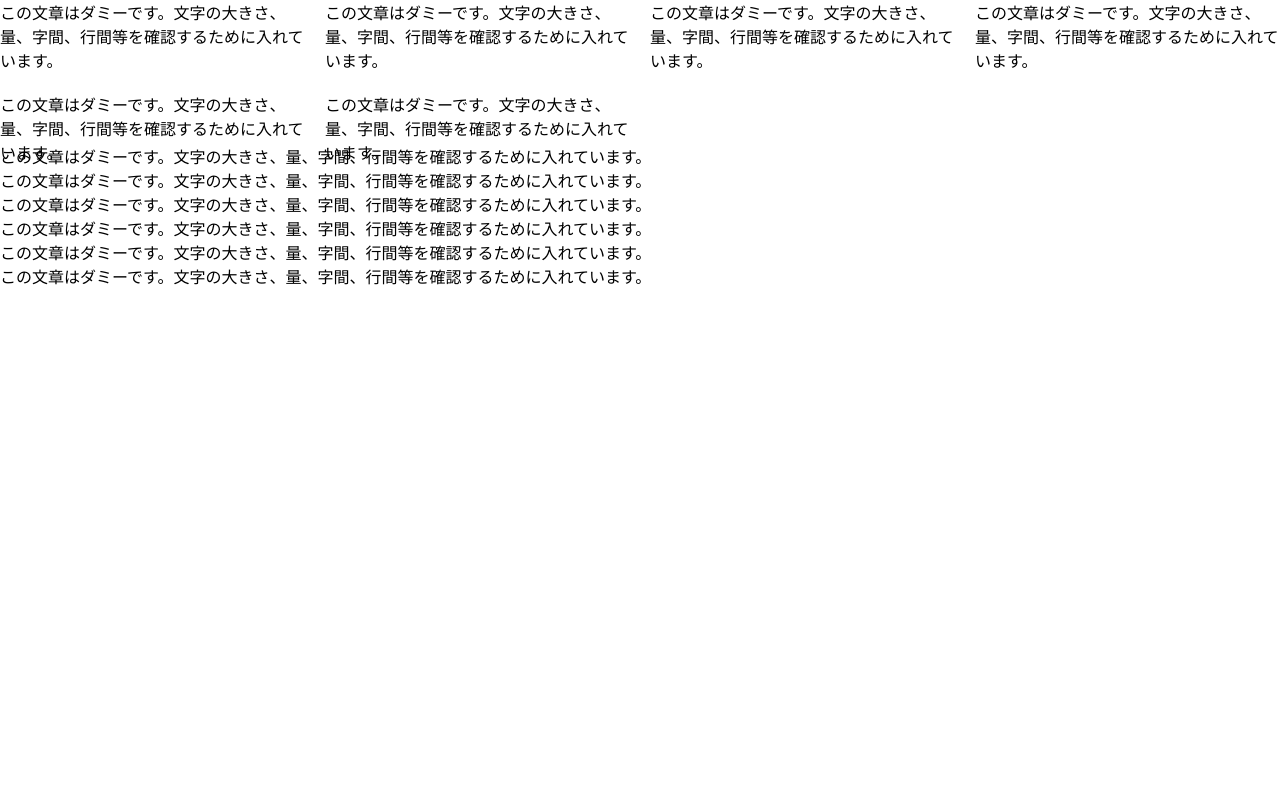
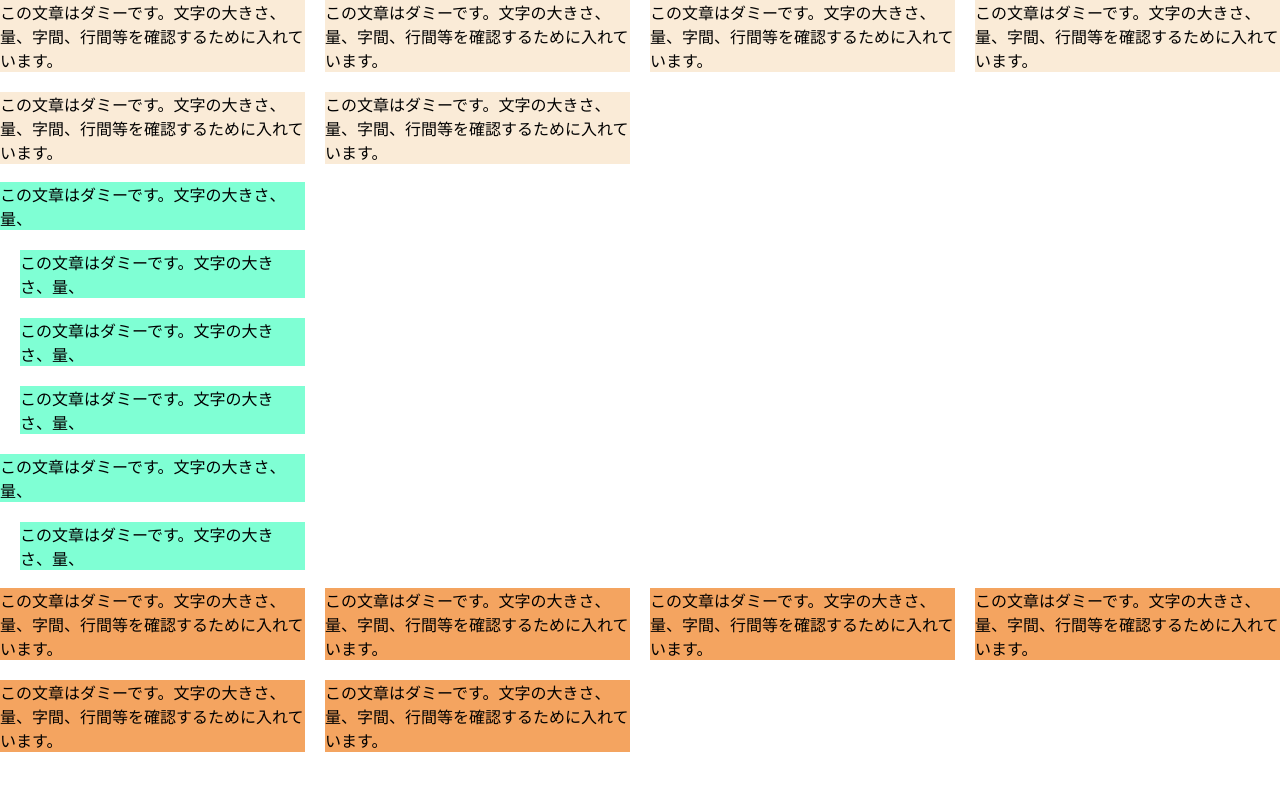
Before and after one commit to shunmakk/htmlcss_strength, a plain HTML site: page Lesson4/index.html in a window 1280 px wide. Drawn offline with Linux system fonts and the light colour scheme.

Commit message:
gridまで

```diff
--- a/Lesson4/css/index.css
+++ b/Lesson4/css/index.css
@@ -8,6 +8,7 @@
 
 .cardList__item{
     margin-top: 20px;
+    background-color: antiquewhite;
 }
 
 @media screen and (min-width:768px),print{
@@ -60,3 +61,84 @@
       flex-direction: column;
       margin-top: -20px;
   }
+
+  .cardList__item02{
+      margin-top: 20px;
+      background-color: aquamarine;
+  }
+
+
+/*-- pcレイアウト共通の設定--*/
+@media screen and (min-width: 768px),print {
+    .cardList02{
+        flex-direction: row;
+        flex-wrap: wrap;
+    }
+    .cardList__item02{
+        margin-left: 20px;
+    }
+}
+
+/*-- 768px~991pxのみ2カラム--*/
+@media screen and (min-width: 768px) and (max-width: 991px),print{
+ .cardList02{
+     width: calc((100% - 20px) / 2);
+ }
+ .cardList__item02:nth-child(2n+1){
+   margin-left: 0;
+ }
+}
+
+/*-- 992px~1199pxのみ3カラム--*/
+@media screen and (min-width: 992px) and (max-width: 1199px),print{
+    .cardList02{
+        width: calc((100% - 40px) / 3);
+    }
+    .cardList__item02:nth-child(3n+1){
+      margin-left: 0;
+    }
+}
+
+/*-- 1200px以上4カラム--*/
+@media screen and (min-width: 1200px) ,print{
+    .cardList02{
+        width: calc((100% - 60px) / 4);
+    }
+    .cardList__item02:nth-child(4n+1){
+      margin-left: 0;
+    }
+}
+
+
+
+
+
+/*--  display:grid --*/
+
+.cardList03{
+    display: grid;
+    gap: 20px; /*アイテム間の余白を20px*/
+}
+
+.cardList__item03{
+    background: sandybrown;
+}
+
+
+@media screen and (min-width: 768px),print {
+    .cardList03{
+     grid-template-columns: repeat(2,1fr); /*均等2カラム*/
+    }
+}
+
+@media screen and (min-width: 992px),print {
+    .cardList03{
+     grid-template-columns: repeat(3,1fr); /*均等3カラム*/
+    }
+}
+
+@media screen and (min-width: 1200px),print {
+    .cardList03{
+     grid-template-columns: repeat(4,1fr);/*均等4カラム*/
+    }
+}
--- a/Lesson4/index.html
+++ b/Lesson4/index.html
@@ -21,16 +21,43 @@
     <li class="cardList__item">この文章はダミーです。文字の大きさ、量、字間、行間等を確認するために入れています。</li>
 </ul>
 
-<!--  flex-start　＋ marginでのカードレイアウト -->
+
+&nbsp;
+&nbsp;
+&nbsp;
+&nbsp;
+
+
+<!--  flex-start　＋ marginでのカードレイアウト  なんかうまくいかない -->
 
 <ul class="cardList02">
-    <li class="cardList__item02">この文章はダミーです。文字の大きさ、量、字間、行間等を確認するために入れています。</li>
-    <li class="cardList__item02">この文章はダミーです。文字の大きさ、量、字間、行間等を確認するために入れています。</li>
-    <li class="cardList__item02">この文章はダミーです。文字の大きさ、量、字間、行間等を確認するために入れています。</li>
-    <li class="cardList__item02">この文章はダミーです。文字の大きさ、量、字間、行間等を確認するために入れています。</li>
-    <li class="cardList__item02">この文章はダミーです。文字の大きさ、量、字間、行間等を確認するために入れています。</li>
-    <li class="cardList__item02">この文章はダミーです。文字の大きさ、量、字間、行間等を確認するために入れています。</li>
+    <li class="cardList__item02">この文章はダミーです。文字の大きさ、量、</li>
+    <li class="cardList__item02">この文章はダミーです。文字の大きさ、量、</li>
+    <li class="cardList__item02">この文章はダミーです。文字の大きさ、量、</li>
+    <li class="cardList__item02">この文章はダミーです。文字の大きさ、量、</li>
+    <li class="cardList__item02">この文章はダミーです。文字の大きさ、量、</li>
+    <li class="cardList__item02">この文章はダミーです。文字の大きさ、量、</li>
 </ul>
+
+&nbsp;
+&nbsp;
+&nbsp;
+&nbsp;
+
+<!--  gridで作るカード型レイアウト  基本これが良き -->
+
+<ul class="cardList03">
+    <li class="cardList__item03">この文章はダミーです。文字の大きさ、量、字間、行間等を確認するために入れています。</li>
+    <li class="cardList__item03">この文章はダミーです。文字の大きさ、量、字間、行間等を確認するために入れています。</li>
+    <li class="cardList__item03">この文章はダミーです。文字の大きさ、量、字間、行間等を確認するために入れています。</li>
+    <li class="cardList__item03">この文章はダミーです。文字の大きさ、量、字間、行間等を確認するために入れています。</li>
+    <li class="cardList__item03">この文章はダミーです。文字の大きさ、量、字間、行間等を確認するために入れています。</li>
+    <li class="cardList__item03">この文章はダミーです。文字の大きさ、量、字間、行間等を確認するために入れています。</li>
+</ul>
+
+
+&nbsp;
+
 
 </body>
 </html>
```
